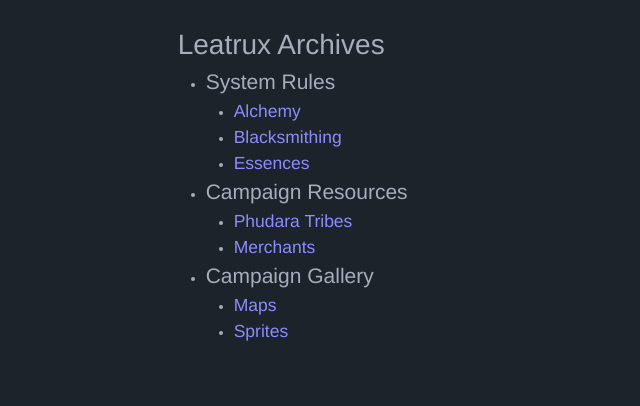
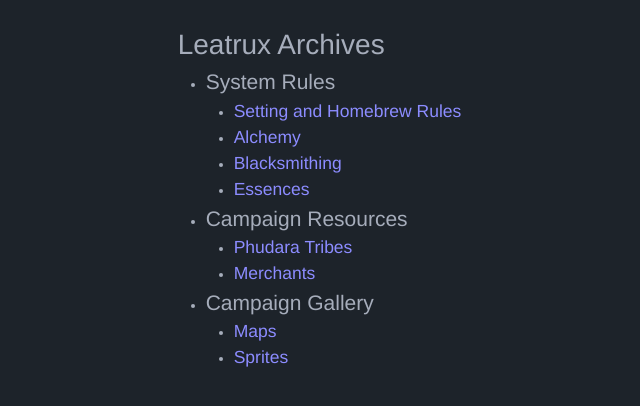
Before and after one commit to Shiroko7/leatrux, a SvelteKit app: page / in a window 1280 px wide. Shown: the top 406 px of the page, without its empty margins (86-726 px from the left). Built offline with nearby package versions, Linux system fonts and the light colour scheme.

Commit message:
Add section to clarify concepts about the settting

```diff
--- a/src/routes/+page.svelte
+++ b/src/routes/+page.svelte
@@ -8,6 +8,7 @@
         <li>
             <h2>System Rules</h2>
             <ul>
+                <li><h3><a href="setting">Setting and Homebrew Rules</a></h3></li>
                 <li><h3><a href="alchemy">Alchemy</a></h3></li>
                 <li><h3><a href="blacksmithing">Blacksmithing</a></h3></li>
                 <li><h3><a href="essence">Essences</a></h3></li>
--- /dev/null
+++ b/src/routes/setting/navbar.svelte
@@ -0,0 +1,7 @@
+<script>
+  export let homeUrl = "/";
+</script>
+
+<div class="m-2">
+  <a href={homeUrl}>Home</a>
+</div>
```
Also changed, not shown: 2 other files (tests, documents, lock files or other folders).
